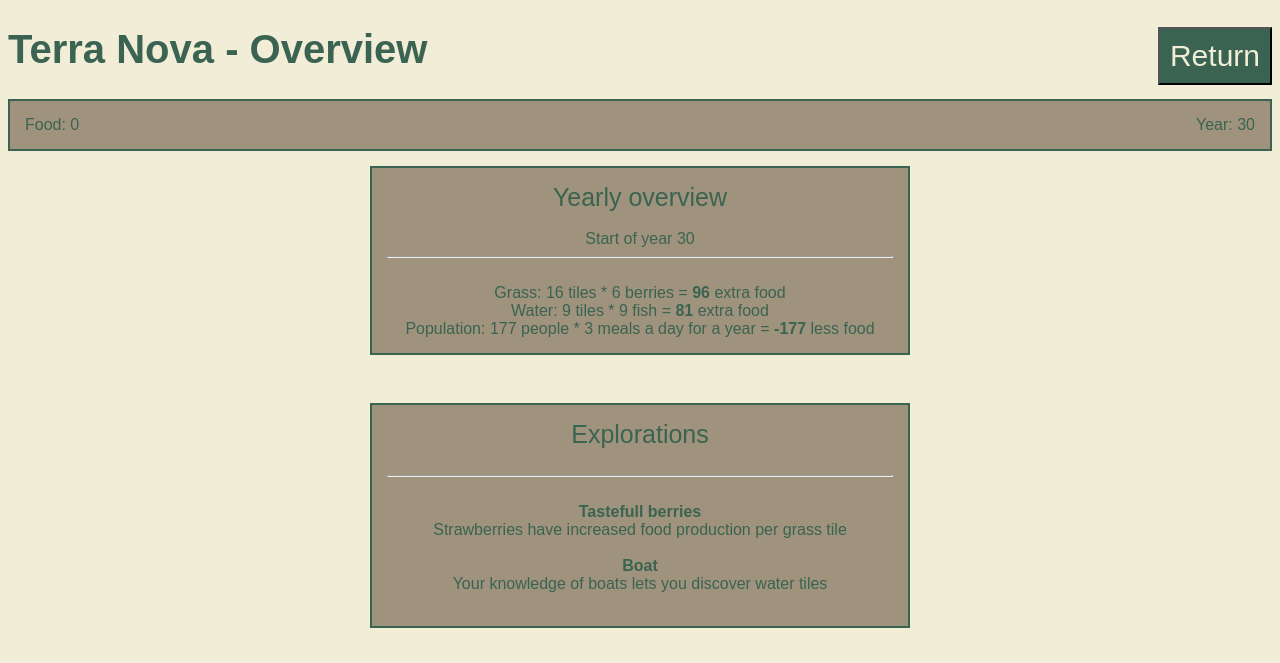
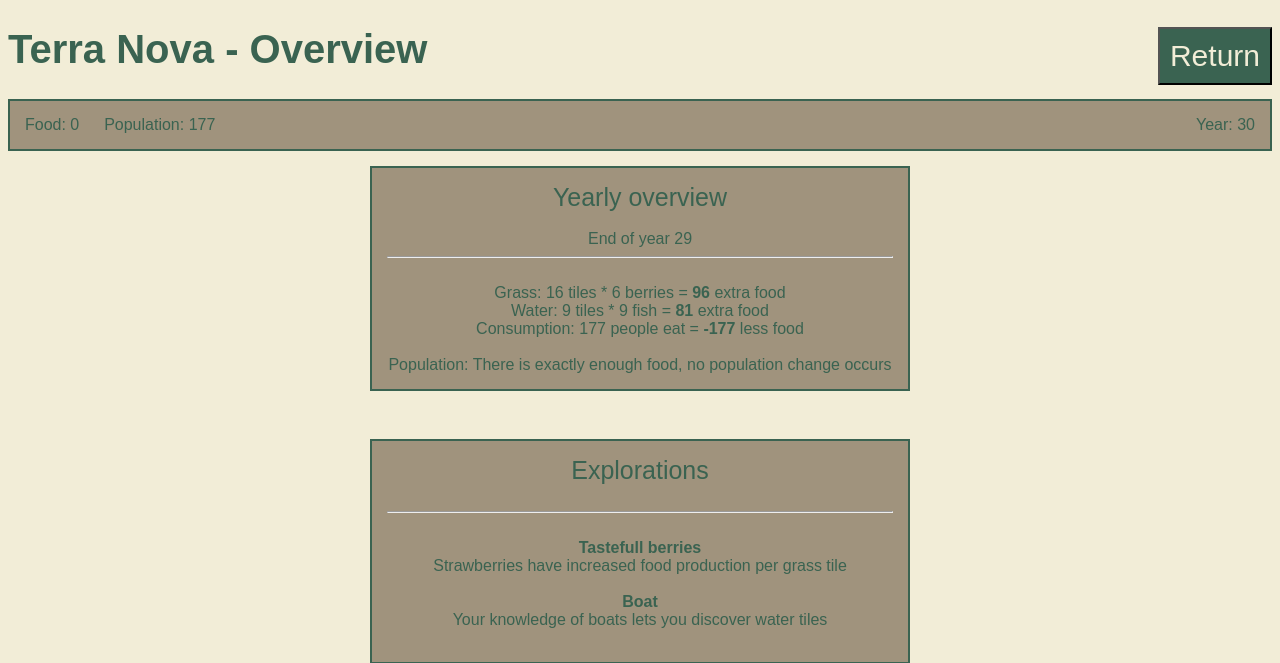
Before and after one commit to Caspar-tech/TerraNova, a Django app: page /overview/ in a window 1280 px wide. Shown: the top 663 px of the page. Run offline with Django 3.2, Linux system fonts and the light colour scheme; data comes from the database, SQL or seed files in the repository; both versions use the stored data as it was after the commit; some libraries are stand-ins or nearby versions.

Commit message:
Added effect from food on population and fixed bug in saving system which occured after loading a game after starting a new game

```diff
--- a/Game/models.py
+++ b/Game/models.py
@@ -19,6 +19,8 @@ class Main(models.Model):
     Columns = models.IntegerField(default=3)
     Food = models.IntegerField(default=100)
     Population = models.IntegerField(default=100)
+    PopulationLastYear = models.IntegerField(default=100)
+    PopulationChange = models.IntegerField(default=0)
     Year = models.IntegerField(default=0)
     Phase = models.IntegerField(default=1)
     Price_discover_tile = models.IntegerField(default=20)
--- a/Game/templates/Game/end.html
+++ b/Game/templates/Game/end.html
@@ -25,6 +25,9 @@
 
 <div class="Topnav">
     Food: {{ Main.Food }}
+    {% if Main.Phase > 1 %}
+        &emsp; Population: {{ Main.Population }}
+    {% endif %}
     <div class="Right">
         Year: {{ Main.Year }}
     </div>
--- a/Game/templates/Game/overview.html
+++ b/Game/templates/Game/overview.html
@@ -51,6 +51,9 @@
 
 <div class="Topnav">
     Food: {{ Main.Food }}
+    {% if Main.Phase > 1 %}
+        &emsp; Population: {{ Main.Population }}
+    {% endif %}
     <div class="Right">
         Year: {{ Main.Year }}
     </div>
@@ -102,7 +105,9 @@
 <center>
     <div class="ColumnCentral">
         <div class="HeaderOverview"> Yearly overview </div><br>
-        <div class="Center"> Start of year {{ Main.Year }}<br>
+        {% with LastYear=Main.Year|add:"-1" %}
+        <div class="Center"> End of year {{ LastYear }}<br>
+        {% endwith %}
             <hr><br>
             {% with GrassFood=Main.NumberOfGrassTiles|mul:Main.FoodForGrassCurrentYear WaterFood=Main.NumberOfWaterTiles|mul:Main.FoodForWaterCurrentYear FarmFood=Main.NumberOfFarmTiles|mul:Main.FoodForFarmCurrentYear %}
                 {% if Main.Year != 0 %}
@@ -117,8 +122,17 @@
             {% endwith %}
 
             {% if Main.Phase > 1 and Main.Year > 10 %}
-                Population: {{ Main.Population }} people * 3 meals a day for a year = <b>-{{ Main.Population }}</b> less food<br>
+                Consumption: {{ Main.PopulationLastYear }} people eat = <b>-{{ Main.PopulationLastYear }}</b> less food<br><br>
             {% endif %}
+
+            {% if Main.PopulationChange > 0 %}
+                Population: Due to the abundance of food your population increases with <b>{{ Main.PopulationChange }}</b>
+            {% elif Main.PopulationChange < 0 %}
+                Population: Due to the shortage of food your population decreases with <b>{{ Main.PopulationChange }}</b>
+            {% elif Main.PopulationChange == 0 %}
+                Population: There is exactly enough food, no population change occurs
+            {% endif %}
+
         </div>
     </div>
     <br>
```
Also changed, not shown: Game/logic.py (+13 -6 lines), Game/migrations/0034_main_populationlastyear.py (added), Game/migrations/0035_main_populationchange.py (added), db.sqlite3.
